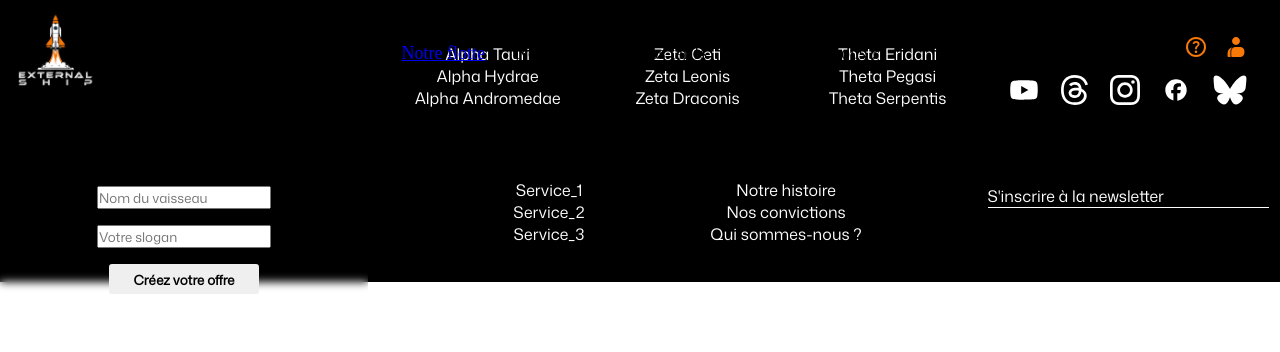
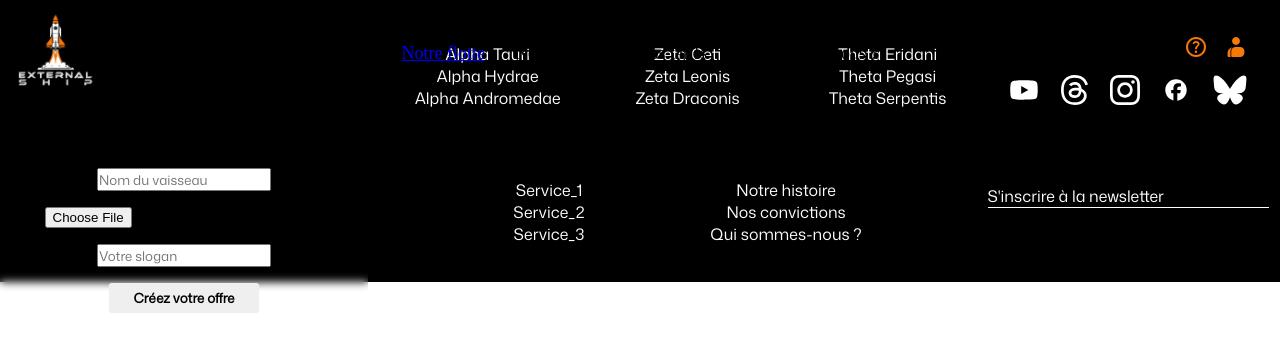
Before and after one commit to wildcodeschool-2025-03/js-lyon-2025-03-p3, a React (Vite) app in the folder client/: page /addship in a window 1280 px wide. Shown: the top 352 px of the page. Built offline with nearby package versions, Linux system fonts and the light colour scheme; no server answers.

Commit message:
added an input for our images, no CSS, to do later because ugly for now, retry

```diff
--- a/client/src/components/ShipForm.tsx
+++ b/client/src/components/ShipForm.tsx
@@ -5,21 +5,16 @@ function ShipForm() {
   const baseURL = import.meta.env.VITE_API_URL;
   const navigate = useNavigate();
 
-  const handleSubmit = (event: React.FormEvent<HTMLFormElement>) => {
+  const handleSubmit = async (event: React.FormEvent<HTMLFormElement>) => {
     event.preventDefault();
+    //FormData => Browser API who will prepare our form datas (files or not) before sending it to the back.
     const form = new FormData(event.currentTarget);
-    const formData = {
-      name: form.get("name") as string,
-      catchphrase: form.get("catchphrase") as string,
-    };
 
-    fetch(`${baseURL}/api/ships`, {
+    await fetch(`${baseURL}/api/ships`, {
       method: "POST",
-      headers: {
-        "Content-Type": "application/json",
-      },
-      body: JSON.stringify(formData),
+      body: form,
     });
+
     navigate("/");
   };
 
@@ -30,13 +25,21 @@ function ShipForm() {
         placeholder="Nom du vaisseau"
         type="text"
         name="name"
+        required
       />
-      {/* image input will come here */}
+      <input
+        id="input-img"
+        placeholder="Nom du vaisseau"
+        type="file"
+        name="image"
+        required
+      />
       <input
         id="input-catchphrase"
         placeholder="Votre slogan"
         type="text"
         name="catchphrase"
+        required
       />
       <button id="button-addShip" type="submit">
         Créez votre offre
```
